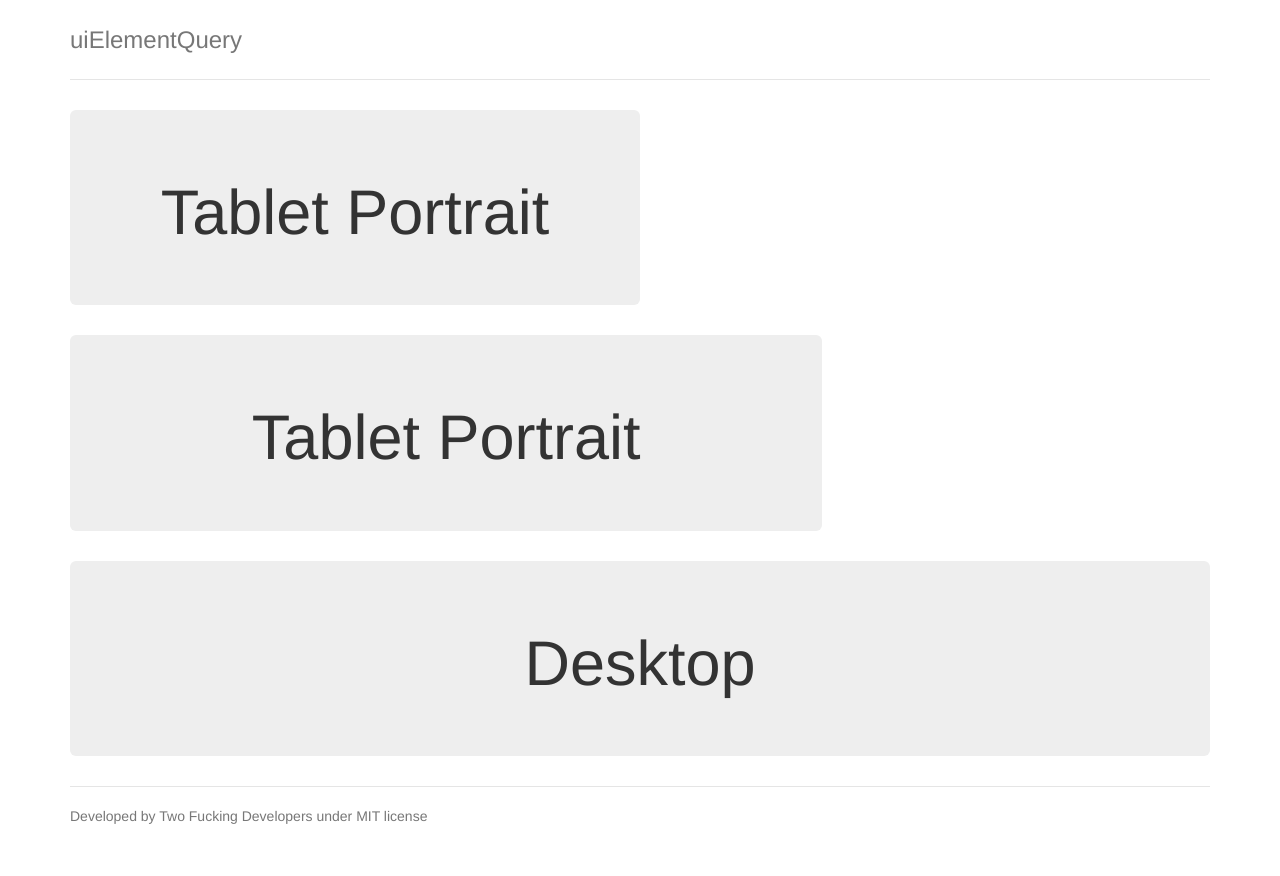
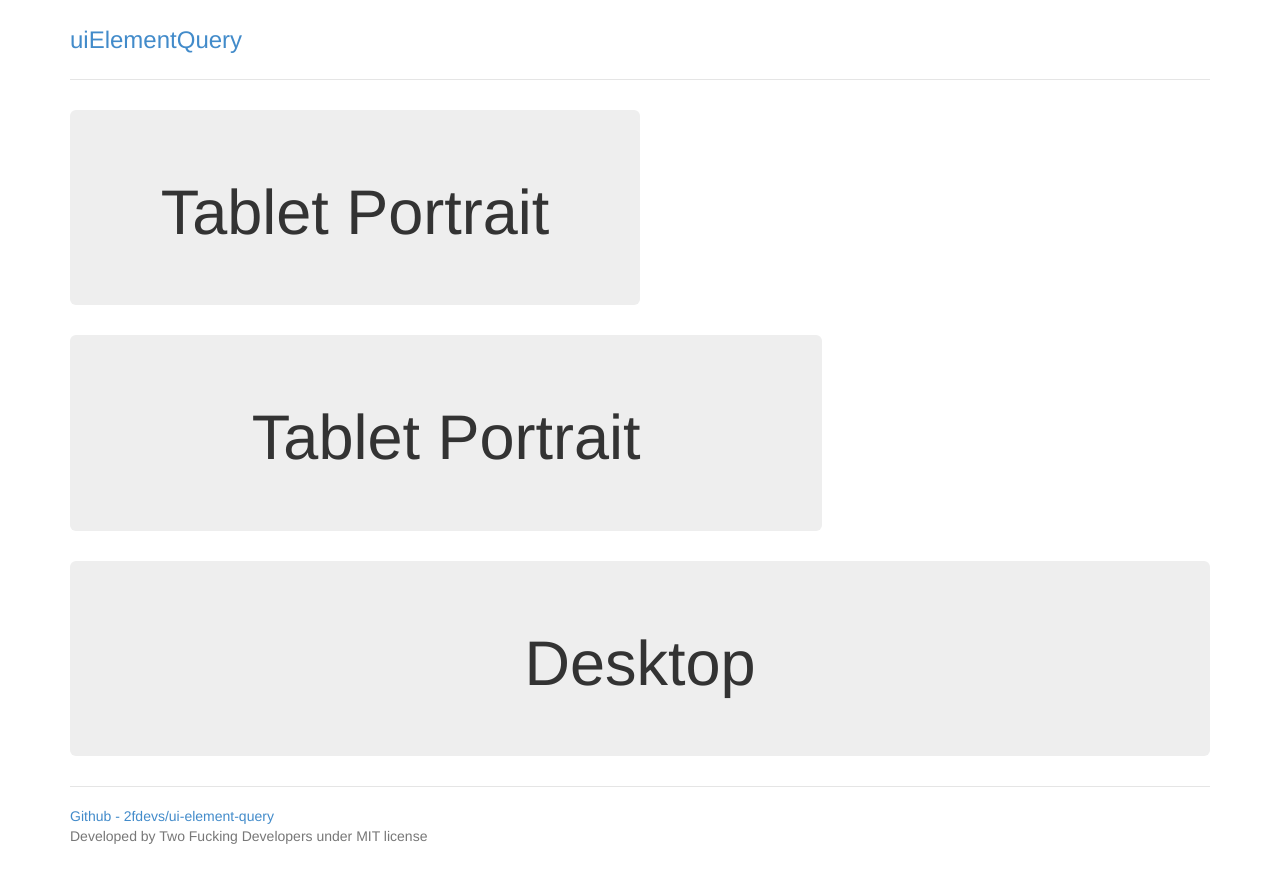
Before and after one commit to 2fdevs/ui-element-query, a plain HTML site: page index.html in a window 1280 px wide. Drawn offline with Linux system fonts and the light colour scheme; files that its build step writes are made by us from their sources.

Commit message:
Added github links.

```diff
--- a/index.html
+++ b/index.html
@@ -24,12 +24,13 @@
 	<!-- Add your site or application content here -->
 	<div class="container">
 		<div class="header">
-			<h3 class="text-muted">uiElementQuery</h3>
+			<h3 class="text-muted"><a href="https://github.com/2fdevs/ui-element-query/">uiElementQuery</a></h3>
 		</div>
 
 		<div ng-view=""></div>
 
 		<div class="footer">
+			<a href="https://github.com/2fdevs/ui-element-query/">Github - 2fdevs/ui-element-query</a>
 			<p>Developed by Two Fucking Developers under MIT license</p>
 		</div>
 	</div>
```
